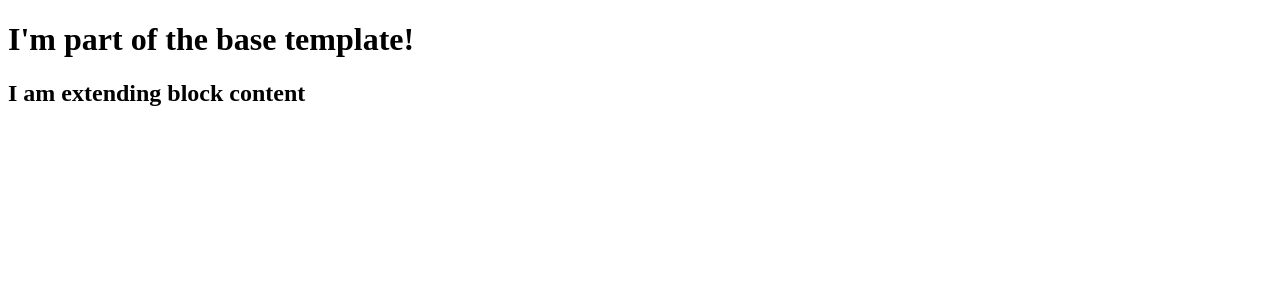
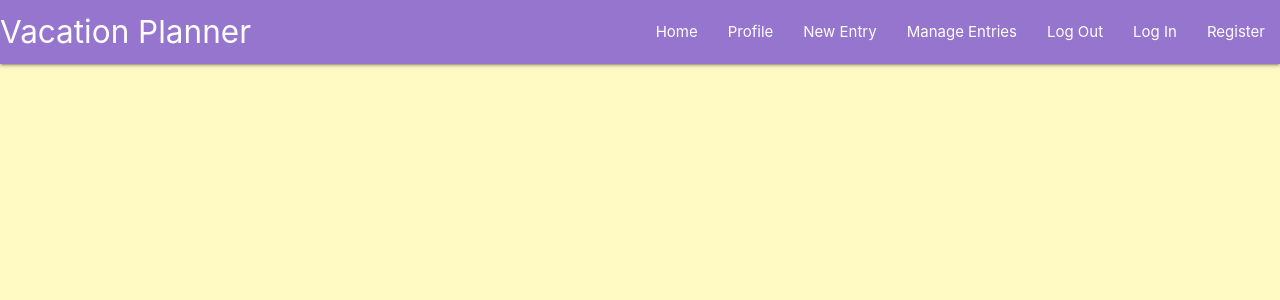
Before and after one commit to vladimir-cmd/vacation-planner-web-app, a Flask app: page / in a window 1280 px wide. Shown: the top 300 px of the page. Run offline with Flask 2, Linux system fonts and the light colour scheme; data that the repository does not hold is empty; some libraries are stand-ins or nearby versions.

Commit message:
Adding Styling and JS files

```diff
--- /dev/null
+++ b/static/css/style.css
@@ -0,0 +1,7 @@
+body {
+    background-color: #fff9c4 ;
+}
+
+.text-shadow {
+    text-shadow: 2px, 2px, 2px rgba(0, 0, 0, 0.5)
+}
--- a/templates/base.html
+++ b/templates/base.html
@@ -3,11 +3,53 @@
 <head>
     <meta charset="UTF-8">
     <meta name="viewport" content="width=device-width, initial-scale=1.0">
+    <link rel="stylesheet" href="https://cdnjs.cloudflare.com/ajax/libs/font-awesome/5.15.1/css/all.min.css"
+        integrity="sha512-+4zCK9k+qNFUR5X+cKL9EIR+ZOhtIloNl9GIKS57V1MyNsYpYcUrUeQc9vNfzsWfV28IaLL3i96P9sdNyeRssA==" crossorigin="anonymous" type="text/css">
+    <link rel="stylesheet" href="https://cdnjs.cloudflare.com/ajax/libs/materialize/1.0.0/css/materialize.min.css" type="text/css">
+    <link rel="stylesheet" href="{{ url_for('static', filename='css/style.css')}}" type="text/css">
+    {% block styles %}
+    {% endblock %}
     <title>Vacation Planner</title>
 </head>
 <body>
-    <h1>I'm part of the base template!</h1>
+
+    <header>
+        <nav class="nav-extended text-shadow deep-purple lighten-2">
+            <div class="nav-wrapper">
+            <a href="#!" class="brand-logo">Vacation Planner</a>
+            <a href="#" data-target="mobile-demo" class="sidenav-trigger"><i class="fas fa-bars"></i></a>
+            <ul class="right hide-on-med-and-down">
+                <li><a href="#">Home</a></li>
+                <li><a href="#">Profile</a></li>
+                <li><a href="#">New Entry</a></li>
+                <li><a href="#">Manage Entries</a></li>
+                <li><a href="#">Log Out</a></li>
+                <li><a href="#">Log In</a></li>
+                <li><a href="#">Register</a></li>
+            </ul>
+            </div>
+        </nav>
+        <!-- Mobile sidenav -->
+        <ul class="sidenav" id="mobile-demo">
+            <li><h4 class="center-align light-blue-text text-darken-4">Vacation Planer</h4></li>
+            <li><a href="#">Home</a></li>
+            <li><a href="#">Profile</a></li>
+            <li><a href="#">New Entry</a></li>
+            <li><a href="#">Manage Entries</a></li>
+            <li><a href="#">Log Out</a></li>
+            <li><a href="#">Log In</a></li>
+            <li><a href="#">Register</a></li>
+        </ul>
+    </header>
+
     {% block content %}
+    {% endblock %}
+
+    <script src="http://code.jquery.com/jquery-3.5.1.min.js"
+        integrity="sha256-9/aliU8dGd2tb6OSsuzixeV4y/faTqgFtohetphbbj0=" crossorigin="anonymous"></script>
+    <script src="https://cdnjs.cloudflare.com/ajax/libs/materialize/1.0.0/js/materialize.min.js"></script>
+    <script src="{{ url_for('static', filename='js/script.js')}}"></script>
+    {% block scripts %}
     {% endblock %}
 </body>
 </html>
--- a/templates/entries.html
+++ b/templates/entries.html
@@ -1,7 +1,5 @@
 {% extends "base.html" %}
 {% block content %}
-
-    <h2>I am extending block content</h2>
 
     {% for entry in entries %}
         {{ entry.entry_name }}<br>
```
Also changed, not shown: static/js/script.js (added).
